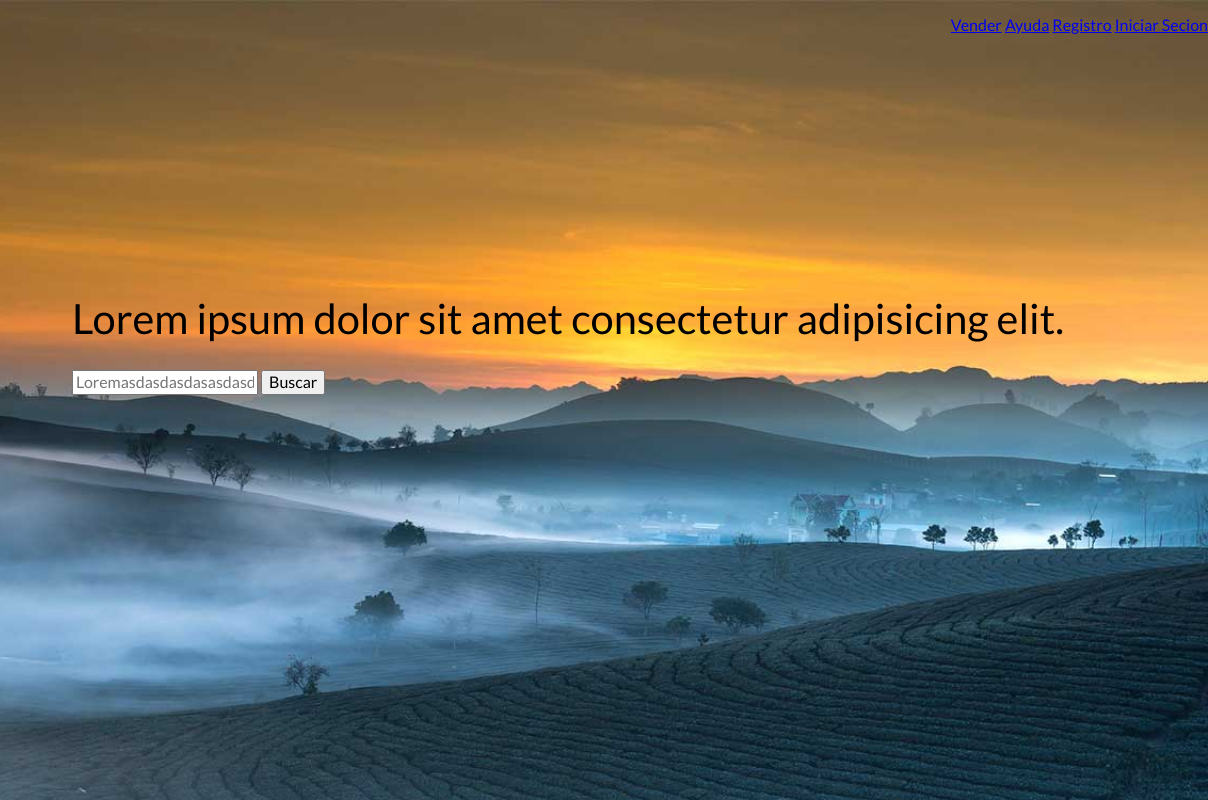
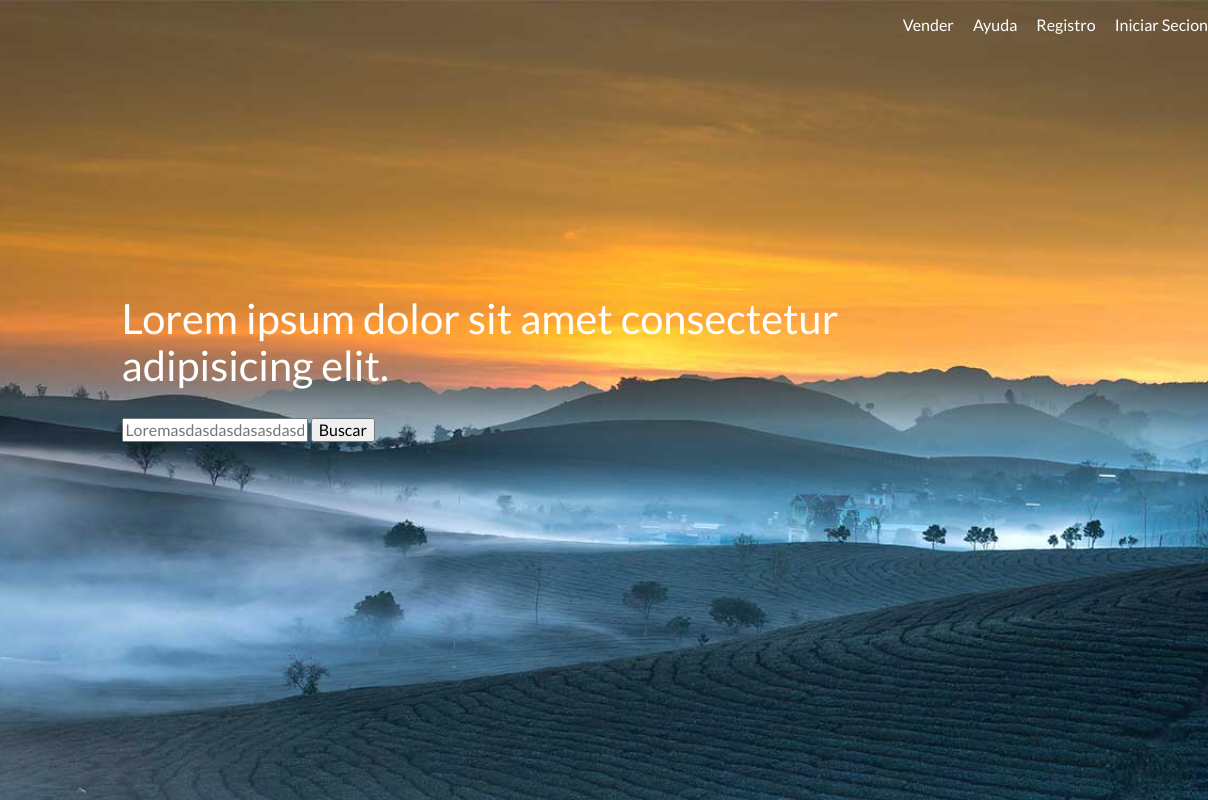
Before and after one commit to CristianSifuentes/guestsapplication, a plain HTML site: page index.html in a window 1280 px wide. Shown: the full height of the page, 72-1280 px from the left. Drawn offline with nearby package versions, Linux system fonts and the light colour scheme.

Commit message:
CSc 2019/01/19: Conociendo la forma las propiedades grid-template-columns y grid-template-rows

```diff
--- a/css/styles.css
+++ b/css/styles.css
@@ -51,3 +51,32 @@ h3{
     padding-top: 1rem;
 
 }
+
+.navegacion a{
+    color: var(--claro);
+    text-decoration: none;
+    margin-right: 1rem;
+}
+
+
+/*Quita el margen del último elemento*/
+.navegacion a:last-of-type{
+   margin-right: 0;
+}
+
+.contenido-hero {
+    display: grid;
+    grid-template-columns: 5% auto 5%; /* 5% automatico  */
+    grid-template-rows: max-content auto;  /* toma el tamaño del contenido */
+}
+
+.contenido-hero h1 {
+    grid-column: 2 / 3;
+    color: var(--claro);
+
+}
+
+.contenido-hero form {
+    grid-column: 2 / 3;
+    grid-row: 2 / 3;
+}
```
